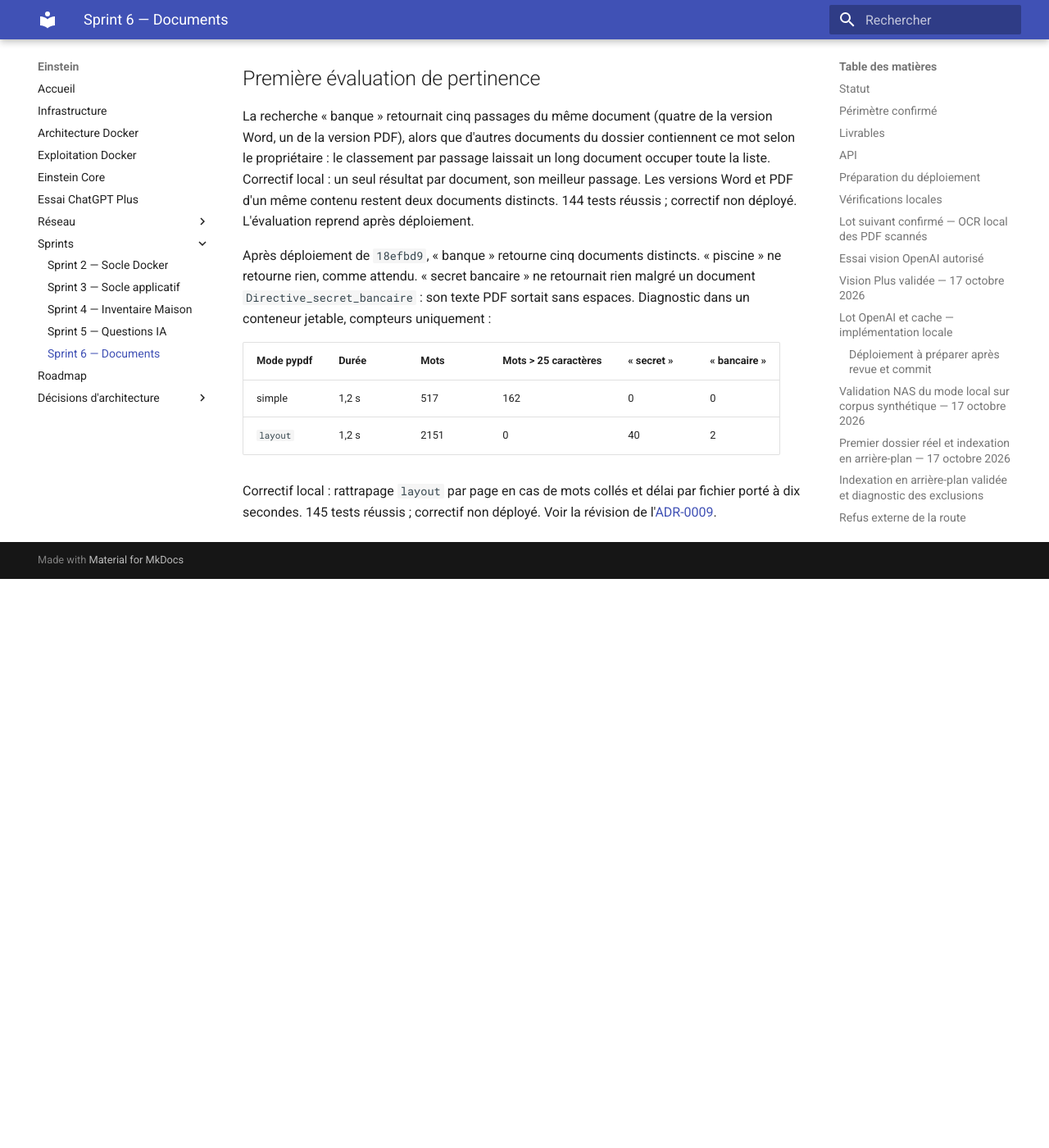
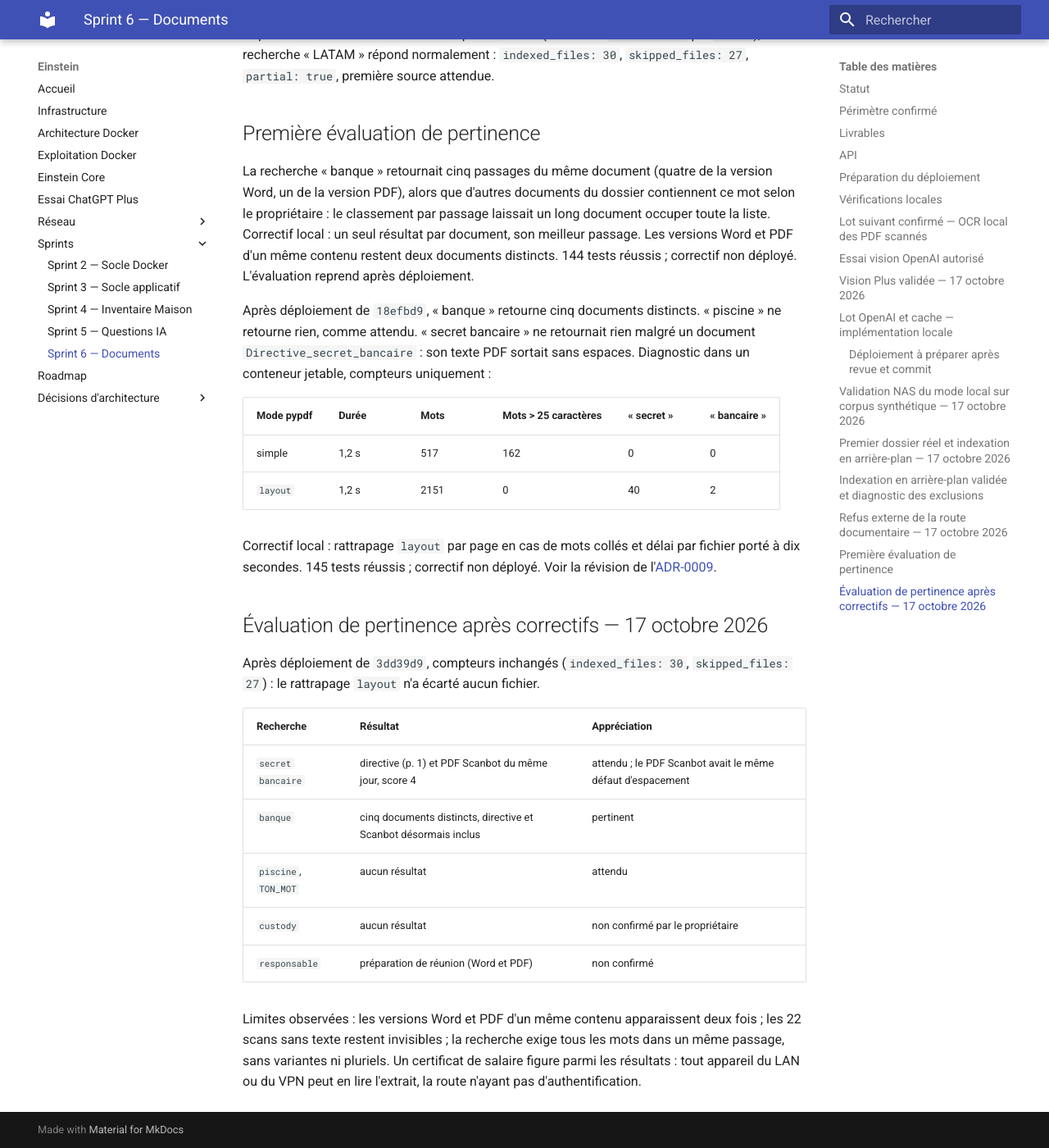
Before and after one commit to asanchez74/Einstein, an MkDocs documentation site: the page built from docs/sprints/sprint-6-recherche-documentaire.md, in a window 1280 px wide and 1400 px high, scrolled down 8811 px. Shown: the whole window at 82% size. Built offline with MkDocs 1.6.1 and Material for MkDocs 9.7.7, drawn with Linux system fonts in a browser that asks for light colours; before the commit the page ends 9517 px from its top, so only the background shows below that; some of the changed text lies outside the part shown.

Commit message:
docs: consigner l'évaluation de pertinence de la recherche documentaire
Co-Authored-By: Claude Opus 5.5 <noreply@anthropic.com>

```diff
--- a/docs/sprints/sprint-6-recherche-documentaire.md
+++ b/docs/sprints/sprint-6-recherche-documentaire.md
@@ -24,10 +24,12 @@ Voir l'[ADR-0009](../adr/0009-recherche-documentaire-locale.md).
 - [x] Essai vision Plus sur une image synthétique
 - [x] Traitement documentaire OpenAI avec cache local et limites (implémenté localement, non déployé)
 - [x] Validation NAS sur corpus synthétique : montage, droits, ressources, démarrage
-- [ ] Validation NAS sur le corpus réel
+- [x] Validation NAS sur un sous-dossier réel (`Lombard Odier`)
+- [ ] Couverture des PDF scannés (OCR, lot suivant)
+- [ ] Dossier `Travail` complet (index persistant, si le besoin est confirmé)
 - [x] Accès LAN et refus externe de la nouvelle route
 - [x] Accès via VPN de la nouvelle route
-- [ ] Évaluation de pertinence sur quelques recherches choisies
+- [x] Évaluation de pertinence sur quelques recherches choisies
 
 Aucun document réel n'a été consulté ni transféré pendant l'implémentation.
 L'interface pour interagir facilement avec Einstein sera le chantier suivant.
@@ -409,3 +411,22 @@ espaces. Diagnostic dans un conteneur jetable, compteurs uniquement :
 Correctif local : rattrapage `layout` par page en cas de mots collés et délai
 par fichier porté à dix secondes. 145 tests réussis ; correctif non déployé.
 Voir la révision de l'[ADR-0009](../adr/0009-recherche-documentaire-locale.md).
+
+## Évaluation de pertinence après correctifs — 17 octobre 2026
+
+Après déploiement de `3dd39d9`, compteurs inchangés (`indexed_files: 30`,
+`skipped_files: 27`) : le rattrapage `layout` n'a écarté aucun fichier.
+
+| Recherche | Résultat | Appréciation |
+|---|---|---|
+| `secret bancaire` | directive (p. 1) et PDF Scanbot du même jour, score 4 | attendu ; le PDF Scanbot avait le même défaut d'espacement |
+| `banque` | cinq documents distincts, directive et Scanbot désormais inclus | pertinent |
+| `piscine`, `TON_MOT` | aucun résultat | attendu |
+| `custody` | aucun résultat | non confirmé par le propriétaire |
+| `responsable` | préparation de réunion (Word et PDF) | non confirmé |
+
+Limites observées : les versions Word et PDF d'un même contenu apparaissent
+deux fois ; les 22 scans sans texte restent invisibles ; la recherche exige
+tous les mots dans un même passage, sans variantes ni pluriels. Un certificat
+de salaire figure parmi les résultats : tout appareil du LAN ou du VPN peut en
+lire l'extrait, la route n'ayant pas d'authentification.
```
Also changed, not shown: docs/roadmap.md (+4 -3 lines).
